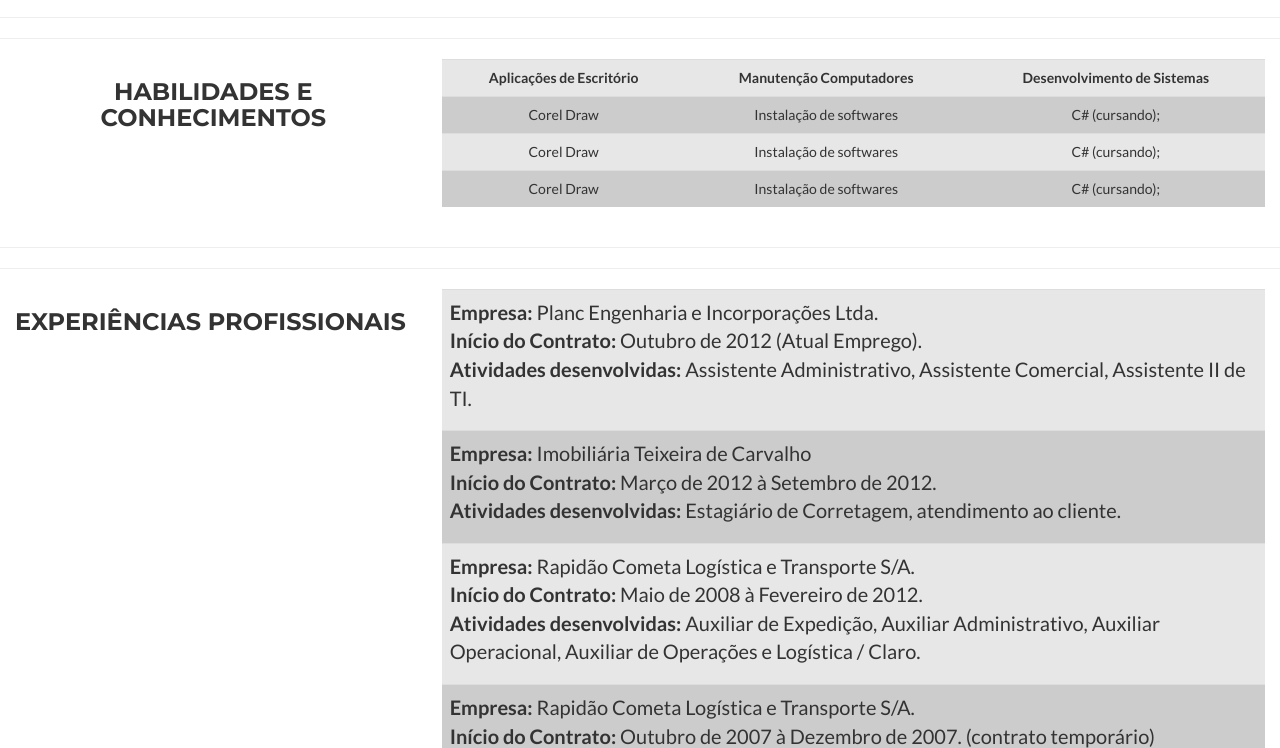
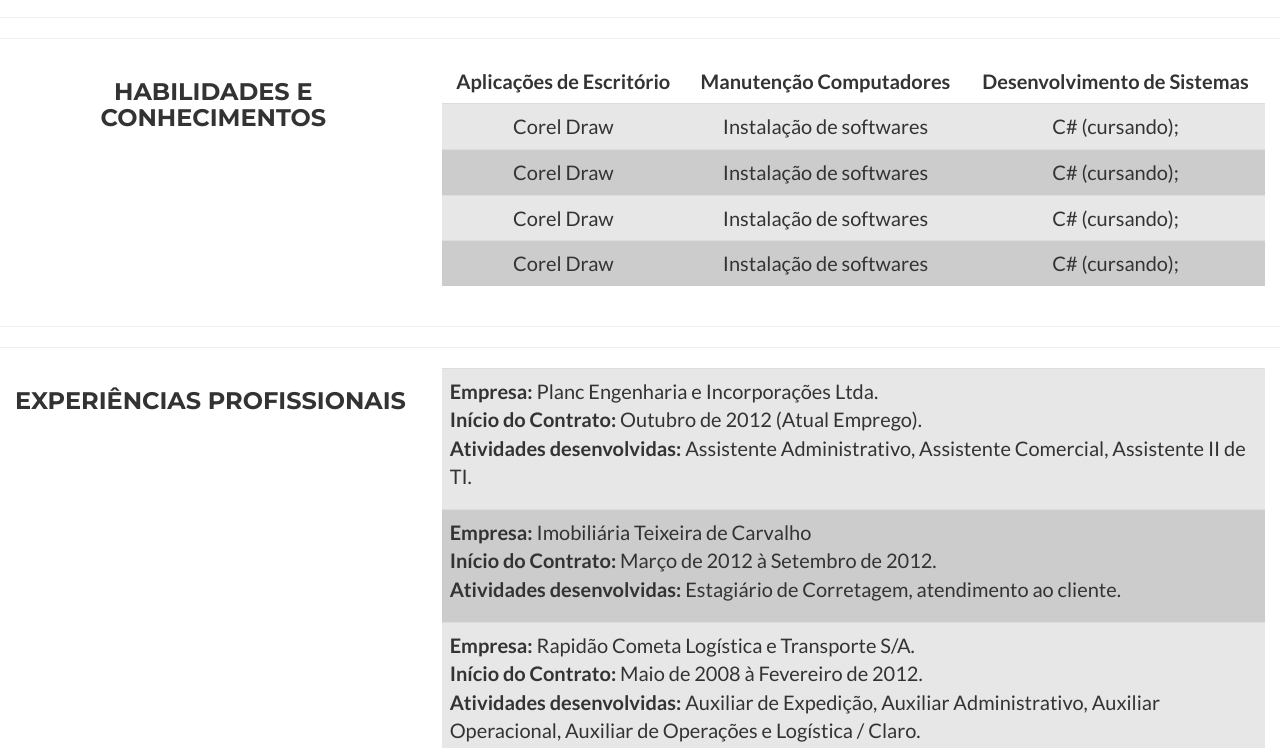
Before and after one commit to mikeyas/MikePortfolio, a website: page index.html in a window 1280 px wide. Shown: the part 1424-2172 px from the top of the page. Drawn offline with nearby package versions, Linux system fonts and the light colour scheme.

Commit message:
Ajuste da fonte da table e configuração de contact_me
Ajustando o tamanho da table de "habilidades" para o tamanho de 20px.
Configuração do e-mail da função contact-me.

```diff
--- a/css/freelancer.css
+++ b/css/freelancer.css
@@ -13,7 +13,9 @@
 p.small {
   font-size: 16px;
 }
-
+  table {
+  font-size: 20px;
+}
     .table-striped > tbody > tr{
   background-color: #ccc;
 }
--- a/index.html
+++ b/index.html
@@ -10,7 +10,7 @@
     <meta name="author" content="Mikeyas Rocha">
 
     <title>Mikeyas Rocha - Desenvolvedor - Página Profissional</title>
-
+    <link rel="shortcut icon" href="img/profile.png" type="image/x-icon" />
     <!-- Bootstrap Core CSS -->
     <link href="vendor/bootstrap/css/bootstrap.min.css" rel="stylesheet">
     <link href="vendor/bootstrap/css/bootstrap.css" rel="stylesheet">
@@ -156,11 +156,14 @@
 
                         <div class="col-sm-8">
                            <table class="table table-striped table-hover text-center">
+                                <thead>
                                    <tr>
                                         <td><strong>Aplicações de Escritório</strong> </td>
                                         <td><strong>Manutenção Computadores</strong></td>
                                         <td><strong>Desenvolvimento de Sistemas</strong></td>
                                    </tr>
+                                </thead>
+                                <tbody>
                                     <tr>
                                         <td>Corel Draw </td>
                                         <td>Instalação de softwares</td>
@@ -176,6 +179,12 @@
                                         <td>Instalação de softwares</td>
                                         <td>C# (cursando);</td>
                                     </tr>
+                                    <tr>
+                                        <td>Corel Draw </td>
+                                        <td>Instalação de softwares</td>
+                                        <td>C# (cursando);</td>
+                                    </tr>
+                                </tbody>
                             </table>
                         </div>
                     </div>
```
Also changed, not shown: 1 other file.
